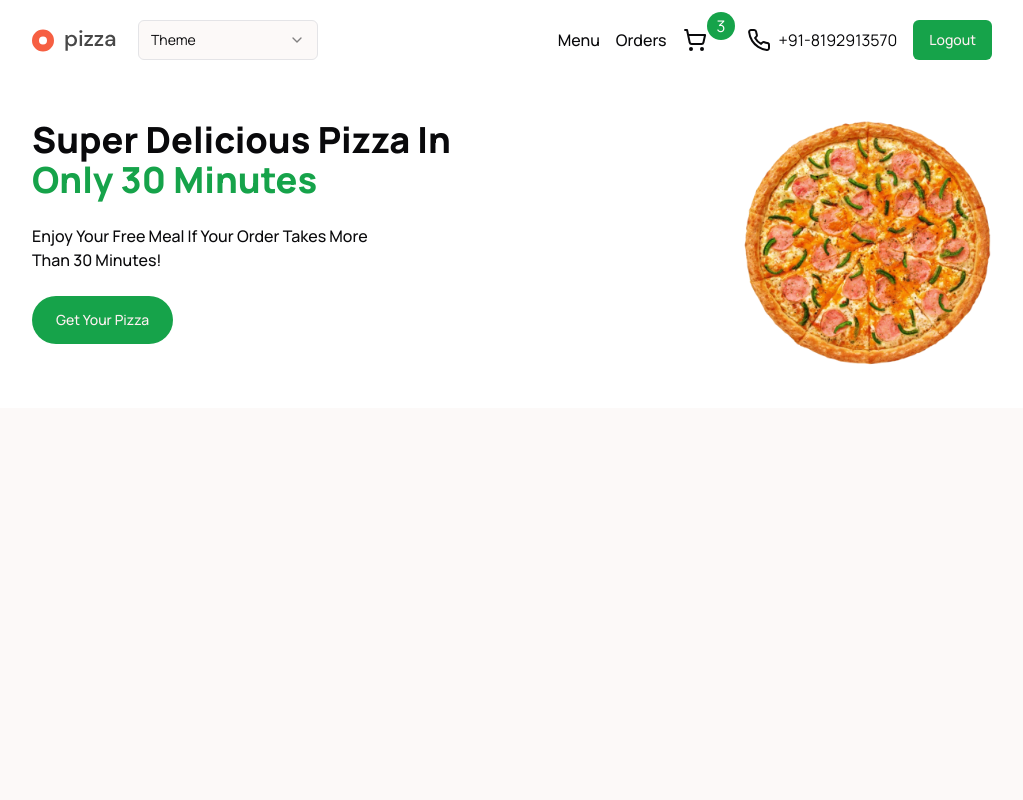
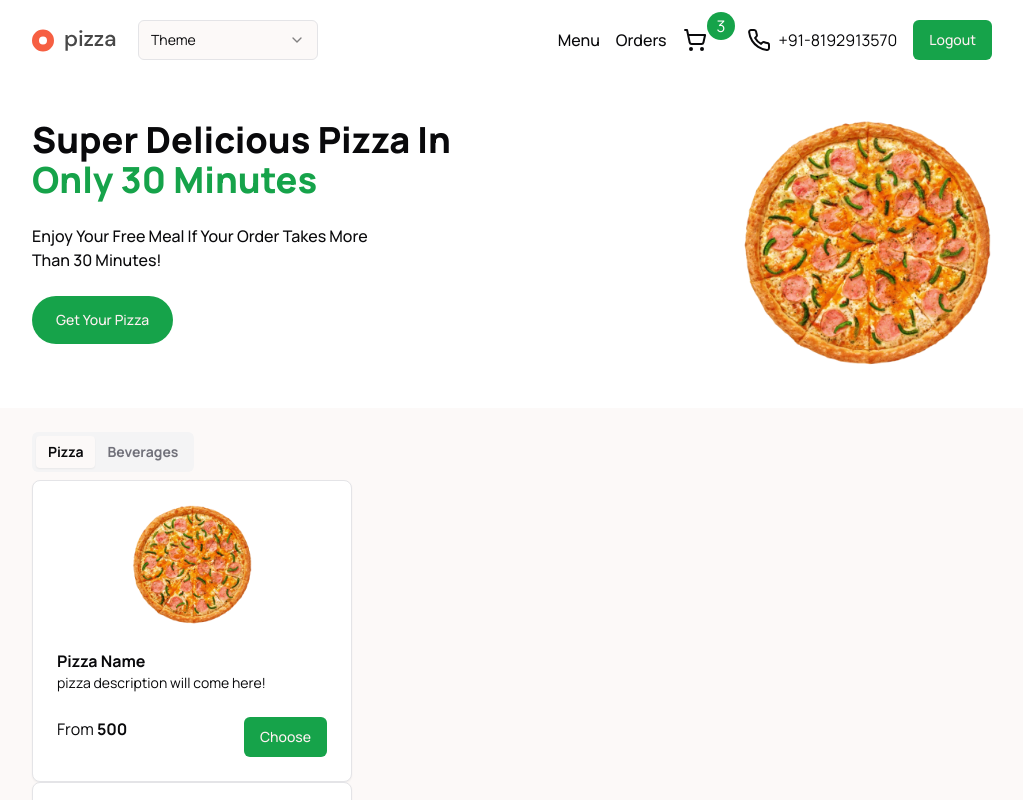
Before and after one commit to kamlesh70/mernspace-client-ui, a Next.js app: page / in a window 1280 px wide. Shown: the top 800 px of the page, without its empty margins (128-1151 px from the left). Built offline with nearby package versions, Linux system fonts and the light colour scheme.

Commit message:
add product card

```diff
--- a/package.json
+++ b/package.json
@@ -11,6 +11,7 @@
   "dependencies": {
     "@radix-ui/react-select": "^2.0.0",
     "@radix-ui/react-slot": "^1.0.2",
+    "@radix-ui/react-tabs": "^1.0.4",
     "class-variance-authority": "^0.7.0",
     "clsx": "^2.1.1",
     "lucide-react": "^0.378.0",
--- a/src/app/(home)/page.tsx
+++ b/src/app/(home)/page.tsx
@@ -2,10 +2,13 @@
 import Image from "next/image";
 
 import pizzaImg from '../../../public/pizza-main.png';
+import { Tabs, TabsContent, TabsList, TabsTrigger } from "@/components/ui/tabs";
+import ProductCard from "@/components/custom/ProductCard";
 
 export default function Home() {
   return (
-    <main className="bg-white py-10">
+    <main>
+      <div className="bg-white py-10">
         <div className="container flex justify-between">
           <div className="space-y-6">
             <div>
@@ -24,6 +27,22 @@
             <Image alt="pizza-img" src={pizzaImg} height={250} width={250} />
           </div>
         </div>
+      </div>
+      <div className="container my-6">
+      <Tabs defaultValue="account" className="w-[400px]">
+        <TabsList>
+          <TabsTrigger className="font-bold" value="account">Pizza</TabsTrigger>
+          <TabsTrigger className="font-bold" value="password">Beverages</TabsTrigger>
+        </TabsList>
+        <TabsContent value="account" className="flex flex-wrap">
+          <ProductCard />
+          <ProductCard />
+          {/* <ProductCard />
+          <ProductCard /> */}
+        </TabsContent>
+        <TabsContent value="password">Change your password here.</TabsContent>
+      </Tabs>
+      </div>
     </main>
   );
 }
--- /dev/null
+++ b/src/components/custom/ProductCard.tsx
@@ -0,0 +1,27 @@
+import { Card, CardContent, CardDescription, CardFooter, CardHeader, CardTitle } from "../ui/card";
+import pizzaImage from "../../../public/pizza-main.png";
+import Image from "next/image";
+import { Button } from "../ui/button";
+
+function ProductCard() {
+  return (
+    <Card className="w-80">
+      <CardHeader className="items-center">
+        <Image alt="product image" height={120} width={120} src={pizzaImage} />
+      </CardHeader>
+      <CardContent className="w-full">
+        <p className="font-bold">Pizza Name</p>
+        <p className="text-sm">pizza description will come here!</p>
+      </CardContent>
+      <CardFooter>
+        <div className="w-full flex justify-between">
+          <p>From <span className="font-bold">500</span></p>
+          <Button>Choose</Button>
+        </div>
+      </CardFooter>
+    </Card>
+
+  )
+}
+
+export default ProductCard;
--- /dev/null
+++ b/src/components/ui/card.tsx
@@ -0,0 +1,79 @@
+import * as React from "react"
+
+import { cn } from "@/lib/utils"
+
+const Card = React.forwardRef<
+  HTMLDivElement,
+  React.HTMLAttributes<HTMLDivElement>
+>(({ className, ...props }, ref) => (
+  <div
+    ref={ref}
+    className={cn(
+      "rounded-lg border bg-card text-card-foreground shadow-sm",
+      className
+    )}
+    {...props}
+  />
+))
+Card.displayName = "Card"
+
+const CardHeader = React.forwardRef<
+  HTMLDivElement,
+  React.HTMLAttributes<HTMLDivElement>
+>(({ className, ...props }, ref) => (
+  <div
+    ref={ref}
+    className={cn("flex flex-col space-y-1.5 p-6", className)}
+    {...props}
+  />
+))
+CardHeader.displayName = "CardHeader"
+
+const CardTitle = React.forwardRef<
+  HTMLParagraphElement,
+  React.HTMLAttributes<HTMLHeadingElement>
+>(({ className, ...props }, ref) => (
+  <h3
+    ref={ref}
+    className={cn(
+      "text-2xl font-semibold leading-none tracking-tight",
+      className
+    )}
+    {...props}
+  />
+))
+CardTitle.displayName = "CardTitle"
+
+const CardDescription = React.forwardRef<
+  HTMLParagraphElement,
+  React.HTMLAttributes<HTMLParagraphElement>
+>(({ className, ...props }, ref) => (
+  <p
+    ref={ref}
+    className={cn("text-sm text-muted-foreground", className)}
+    {...props}
+  />
+))
+CardDescription.displayName = "CardDescription"
+
+const CardContent = React.forwardRef<
+  HTMLDivElement,
+  React.HTMLAttributes<HTMLDivElement>
+>(({ className, ...props }, ref) => (
+  <div ref={ref} className={cn("p-6 pt-0", className)} {...props} />
+))
+CardContent.displayName = "CardContent"
+
+const CardFooter = React.forwardRef<
+  HTMLDivElement,
+  React.HTMLAttributes<HTMLDivElement>
+>(({ className, ...props }, ref) => (
+  <div
+    ref={ref}
+    className={cn("flex items-center p-6 pt-0", className)}
+    {...props}
+  />
+))
+CardFooter.displayName = "CardFooter"
+
+export { Card, CardHeader, CardFooter, CardTitle, CardDescription, CardContent }
--- /dev/null
+++ b/src/components/ui/tabs.tsx
@@ -0,0 +1,55 @@
+"use client"
+
+import * as React from "react"
+import * as TabsPrimitive from "@radix-ui/react-tabs"
+
+import { cn } from "@/lib/utils"
+
+const Tabs = TabsPrimitive.Root
+
+const TabsList = React.forwardRef<
+  React.ElementRef<typeof TabsPrimitive.List>,
+  React.ComponentPropsWithoutRef<typeof TabsPrimitive.List>
+>(({ className, ...props }, ref) => (
+  <TabsPrimitive.List
+    ref={ref}
+    className={cn(
+      "inline-flex h-10 items-center justify-center rounded-md bg-muted p-1 text-muted-foreground",
+      className
+    )}
+    {...props}
+  />
+))
+TabsList.displayName = TabsPrimitive.List.displayName
+
+const TabsTrigger = React.forwardRef<
+  React.ElementRef<typeof TabsPrimitive.Trigger>,
+  React.ComponentPropsWithoutRef<typeof TabsPrimitive.Trigger>
+>(({ className, ...props }, ref) => (
+  <TabsPrimitive.Trigger
+    ref={ref}
+    className={cn(
+      "inline-flex items-center justify-center whitespace-nowrap rounded-sm px-3 py-1.5 text-sm font-medium ring-offset-background transition-all focus-visible:outline-none focus-visible:ring-2 focus-visible:ring-ring focus-visible:ring-offset-2 disabled:pointer-events-none disabled:opacity-50 data-[state=active]:bg-background data-[state=active]:text-foreground data-[state=active]:shadow-sm",
+      className
+    )}
+    {...props}
+  />
+))
+TabsTrigger.displayName = TabsPrimitive.Trigger.displayName
+
+const TabsContent = React.forwardRef<
+  React.ElementRef<typeof TabsPrimitive.Content>,
+  React.ComponentPropsWithoutRef<typeof TabsPrimitive.Content>
+>(({ className, ...props }, ref) => (
+  <TabsPrimitive.Content
+    ref={ref}
+    className={cn(
+      "mt-2 ring-offset-background focus-visible:outline-none focus-visible:ring-2 focus-visible:ring-ring focus-visible:ring-offset-2",
+      className
+    )}
+    {...props}
+  />
+))
+TabsContent.displayName = TabsPrimitive.Content.displayName
+
+export { Tabs, TabsList, TabsTrigger, TabsContent }
```
Also changed, not shown: 1 other file (tests, documents, lock files or other folders). Lines whose indentation alone changed are shown as unchanged.
